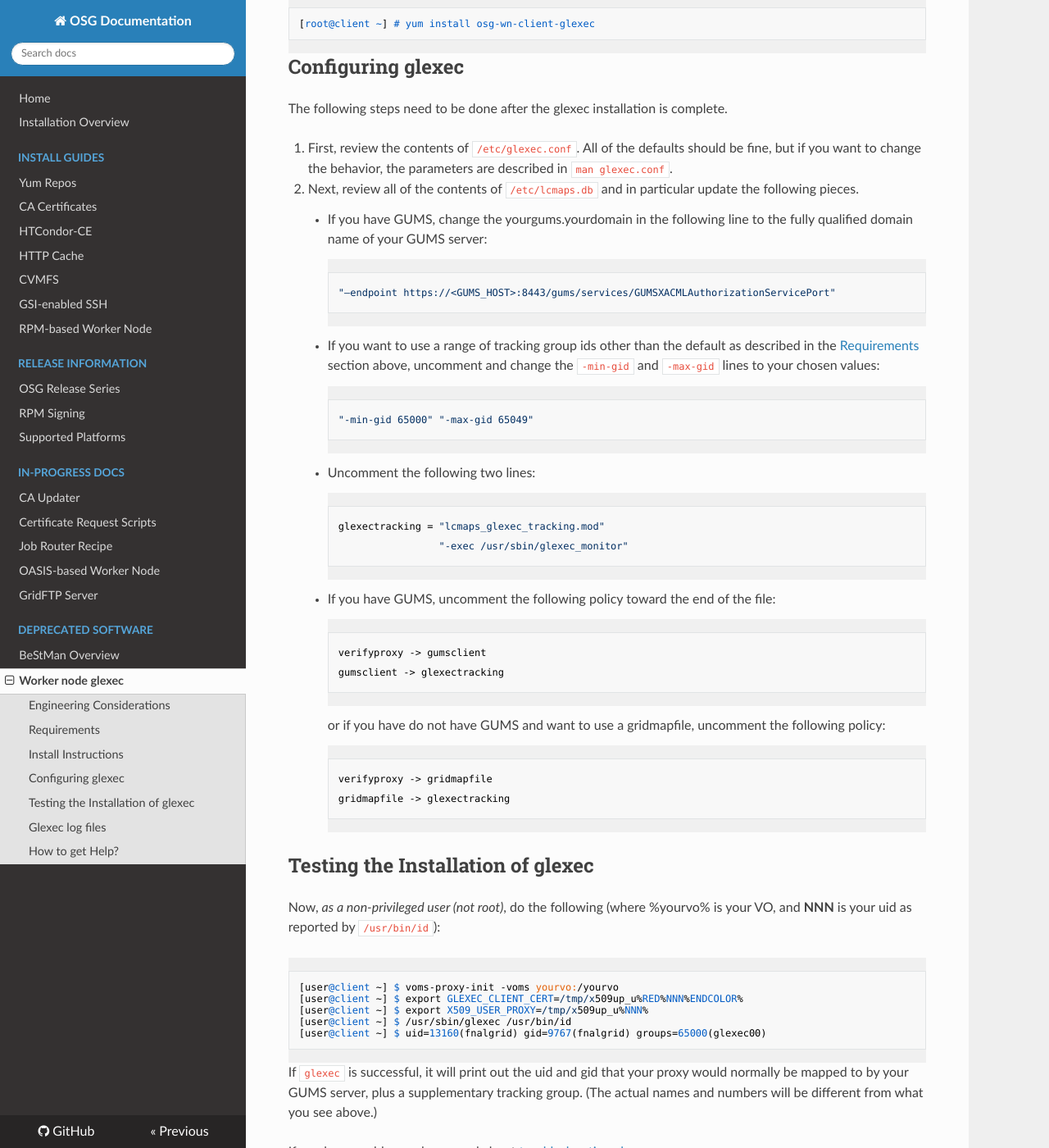
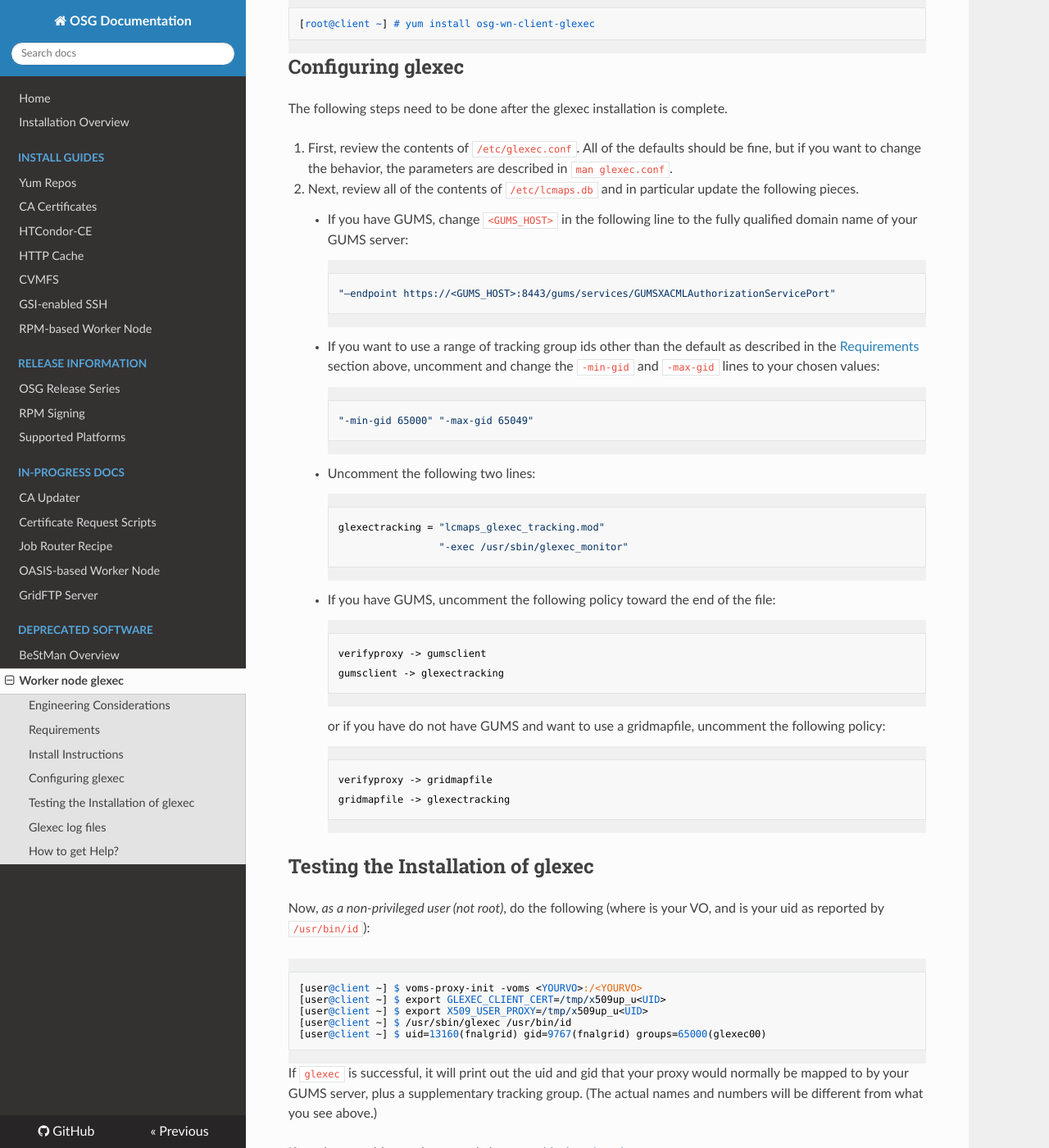
Before and after one commit to osg-htc/docs, an MkDocs documentation site: the page built from docs/client/glexec.md, in a window 1280 px wide and 1400 px high, scrolled down 2698 px. Shown: the whole window at 82% size. Built offline with MkDocs 1.6.1, drawn with Linux system fonts in a browser that asks for light colours; nearby versions of some CDN libraries; old or Windows-style settings are respelled for this version of MkDocs.

Commit message:
Fix minor issues in glexec.md

````diff
--- a/docs/client/glexec.md
+++ b/docs/client/glexec.md
@@ -85,7 +85,7 @@ The following steps need to be done after the glexec installation is complete.
 1. First, review the contents of `/etc/glexec.conf`. All of the defaults should be fine, but if you want to change the behavior, the parameters are described in `man glexec.conf`.
 2. Next, review all of the contents of `/etc/lcmaps.db` and in particular update the following pieces.
 
-    - If you have GUMS, change the yourgums.yourdomain in the following line to the fully qualified domain name of your GUMS server:
+    - If you have GUMS, change `<GUMS_HOST>` in the following line to the fully qualified domain name of your GUMS server:
 
             "–endpoint https://<GUMS_HOST>:8443/gums/services/GUMSXACMLAuthorizationServicePort"
 
@@ -112,12 +112,12 @@ The following steps need to be done after the glexec installation is complete.
 Testing the Installation of glexec
 ----------------------------------
 
-Now, _as a non-privileged user (not root)_, do the following (where %yourvo% is your VO, and __NNN__ is your uid as reported by `/usr/bin/id`):
+Now, _as a non-privileged user (not root)_, do the following (where <YOURVO> is your VO, and <UID> is your uid as reported by `/usr/bin/id`):
 
 ```console
-[user@client ~] $ voms-proxy-init -voms yourvo:/yourvo
-[user@client ~] $ export GLEXEC_CLIENT_CERT=/tmp/x509up_u%RED%NNN%ENDCOLOR%
-[user@client ~] $ export X509_USER_PROXY=/tmp/x509up_u%NNN%
+[user@client ~] $ voms-proxy-init -voms <YOURVO>:/<YOURVO>
+[user@client ~] $ export GLEXEC_CLIENT_CERT=/tmp/x509up_u<UID>
+[user@client ~] $ export X509_USER_PROXY=/tmp/x509up_u<UID>
 [user@client ~] $ /usr/sbin/glexec /usr/bin/id
 [user@client ~] $ uid=13160(fnalgrid) gid=9767(fnalgrid) groups=65000(glexec00)
 ```
````
